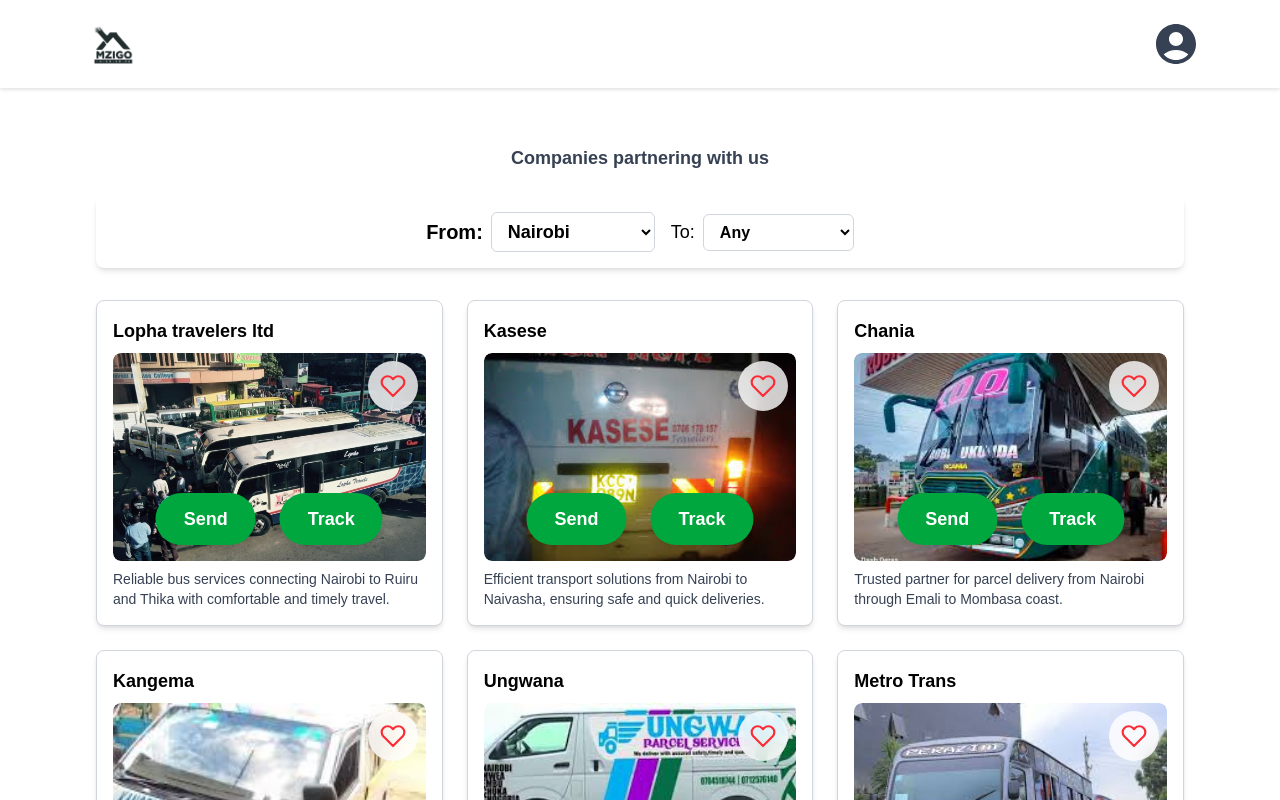
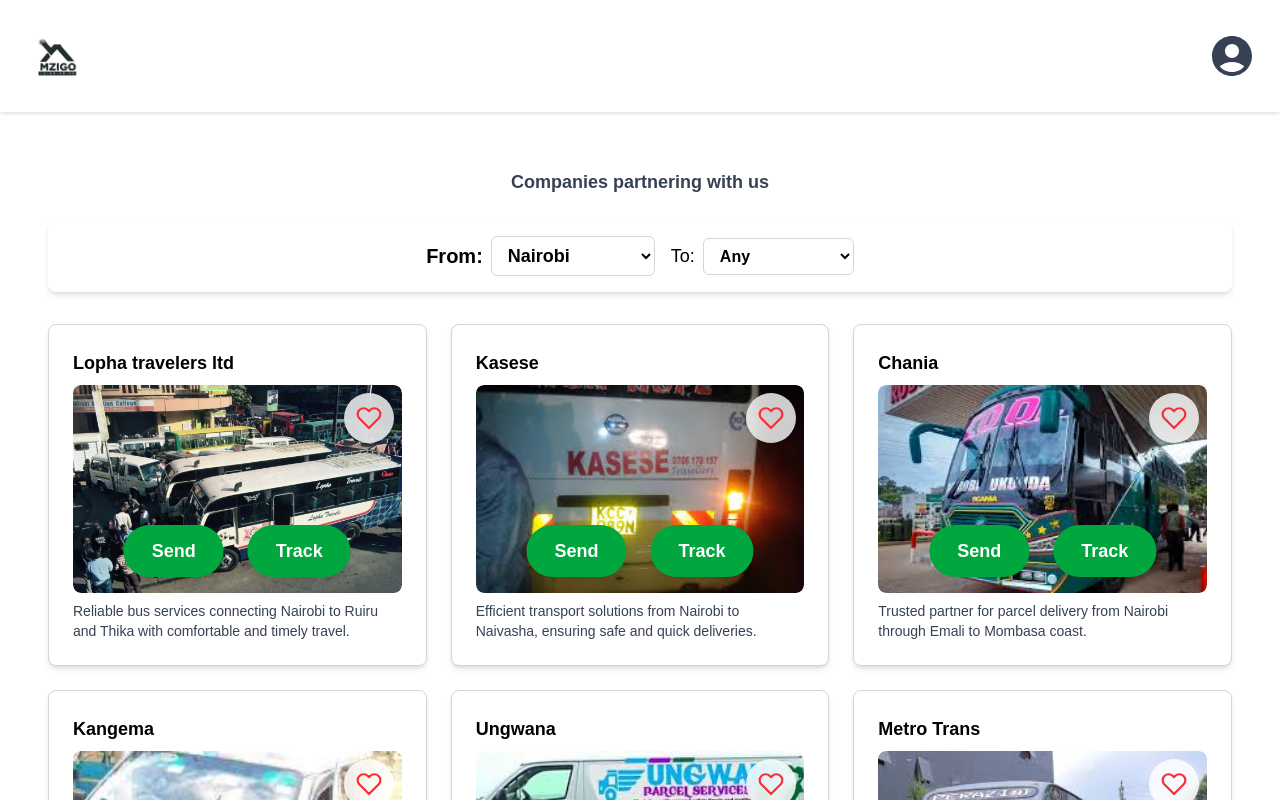
Before and after one commit to Iguru-Limited/Mzigo.co.ke, a Next.js app: page /send-mzigo in a window 1280 px wide. Shown: the top 800 px of the page. Built offline with nearby package versions, Linux system fonts and the light colour scheme.

Commit message:
adjusted the styling

```diff
--- a/app/components/CompanyCard.tsx
+++ b/app/components/CompanyCard.tsx
@@ -29,7 +29,7 @@
 
   return (
     <div
-      className="border border-gray-300 rounded-lg p-4 bg-white shadow-md
+      className="border border-gray-300 rounded-lg p-3 sm:p-4 lg:p-6 container mx-auto bg-white shadow-md
                  flex flex-col items-start transform transition duration-300 ease-in-out
                  hover:scale-[1.02] hover:shadow-lg"
     >
--- a/app/components/Header.tsx
+++ b/app/components/Header.tsx
@@ -8,7 +8,7 @@
   const router = useRouter();
   return (
     <div className="bg-white drop-shadow-sm sticky top-0 z-50">
-      <header className="flex justify-between items-center px-4 py-3 max-w-6xl mx-auto">
+      <header className="flex justify-between items-center p-3 sm:p-4 lg:p-6 container mx-auto">
         {/* Logo */}
         <div onClick={() => router.push("/")} className="cursor-pointer">
           <Image
--- a/app/components/Landingpage.tsx
+++ b/app/components/Landingpage.tsx
@@ -69,7 +69,7 @@
   });
 
   return (
-    <div className="max-w-6xl mx-auto px-4 py-6">
+    <div className="p-3 sm:p-4 lg:p-6 container mx-auto">
       {/* Filter Form */}
       <form
         onSubmit={(e) => e.preventDefault()}
--- a/app/layout.tsx
+++ b/app/layout.tsx
@@ -33,7 +33,7 @@
         {/* Page Content */}
         <main className="min-h-screen bg-white
         ">
-          <div className="max-w-6xl mx-auto px-4 py-6">
+          <div className="p-3 sm:p-4 lg:p-6 container mx-auto">
             {children}
           </div>
         </main>
```
